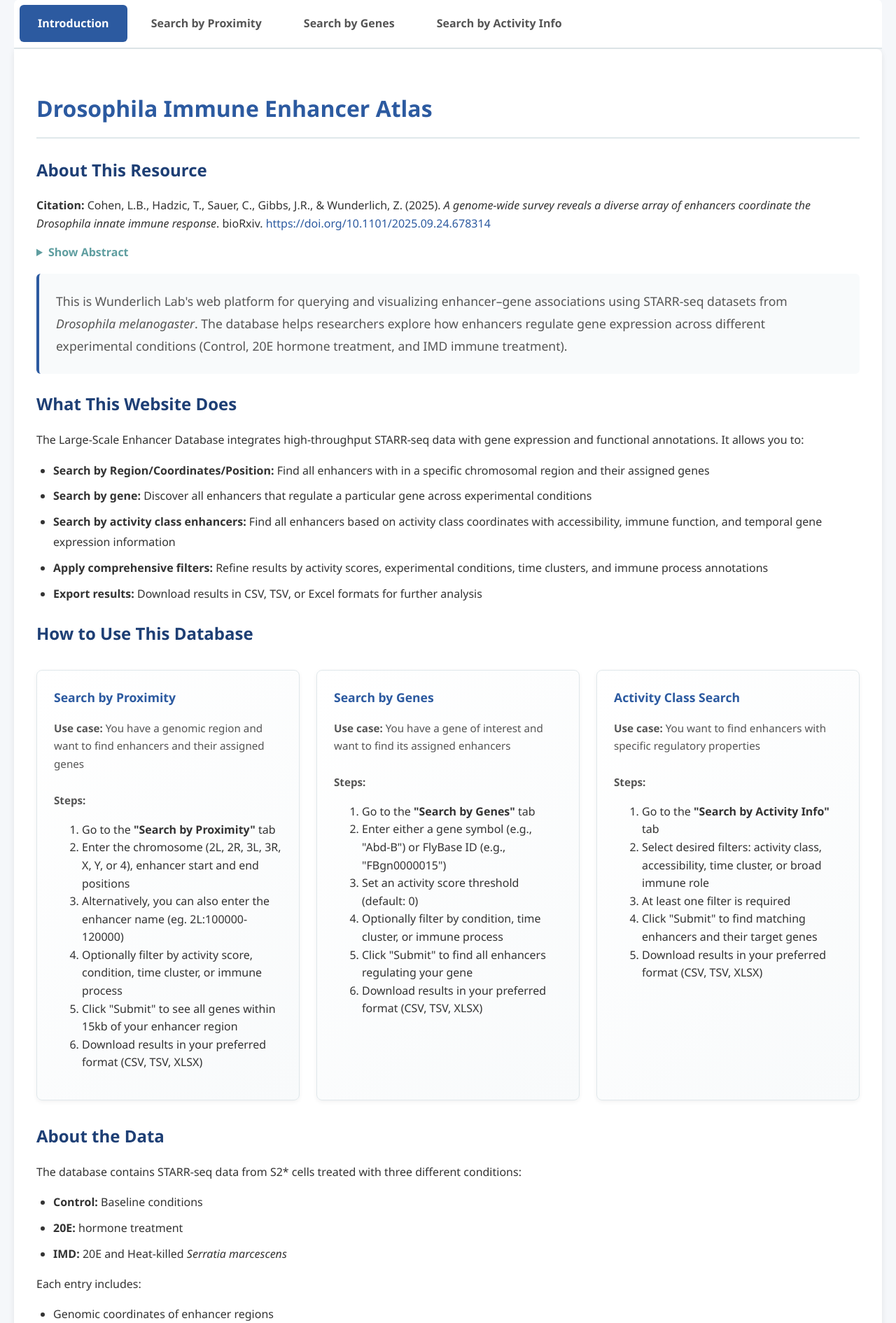
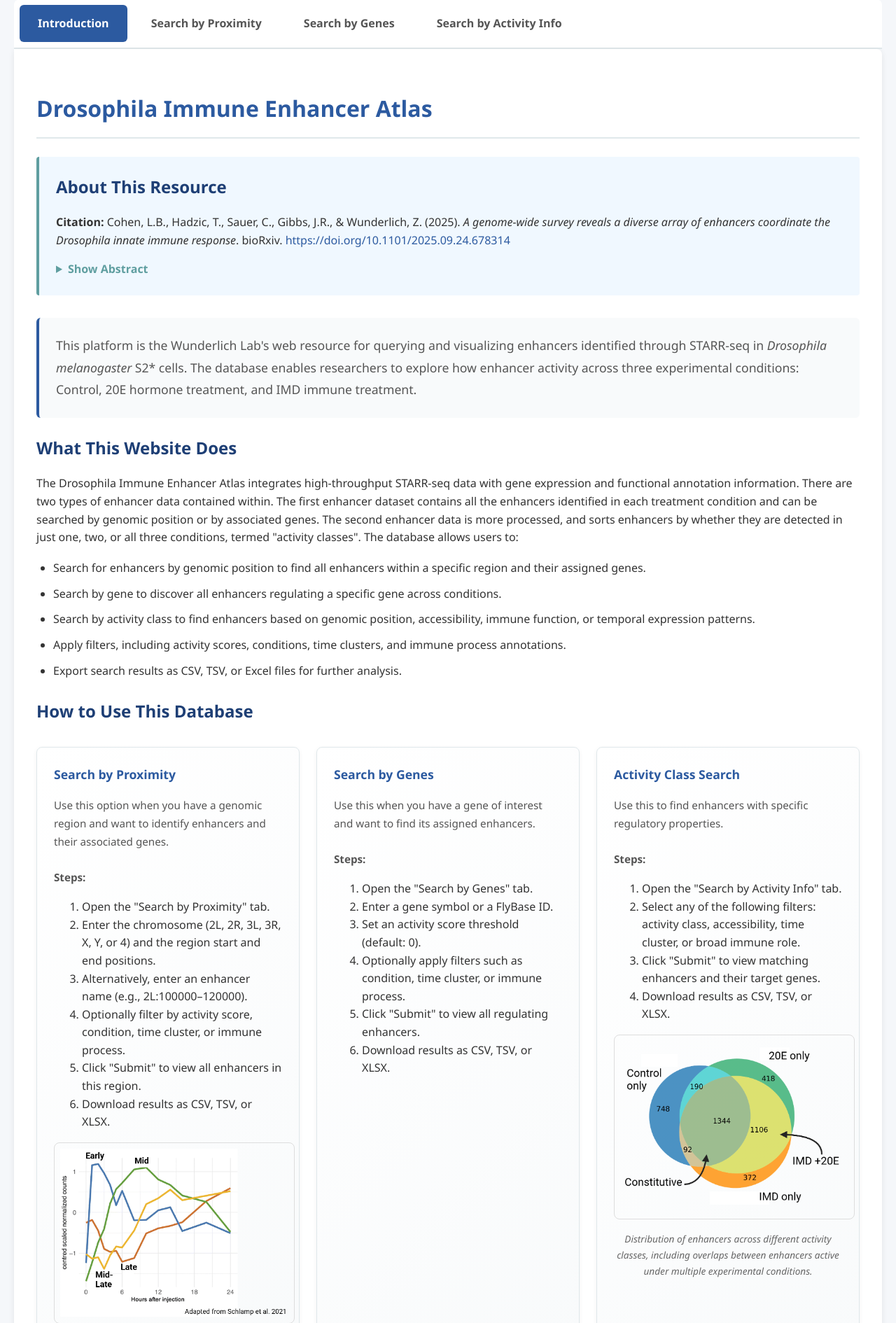
Before and after one commit to WunderlichLab/starr_query, a Flask app: page / in a window 1280 px wide. Shown: the part 207-2097 px from the top of the page at 70% size. Run offline with Flask 3, Linux system fonts and the light colour scheme; data that the repository does not hold is empty; some libraries are stand-ins or nearby versions.

Commit message:
Introduction updated

```diff
--- a/templates/template.html
+++ b/templates/template.html
@@ -22,6 +22,7 @@
                 <a href="https://wunderlichlab.mystrikingly.com/"><img src="{{ url_for('static', filename='images/wunderlich_lab_clear.png') }}" class="logo" alt="Logo"></a>
             </div>
         </div>
+
         <!-- Tabs -->
         <div class="tabs">
 
@@ -35,7 +36,8 @@
         <div id="introduction" class="tab-content active">
             <h2>Drosophila Immune Enhancer Atlas</h2>
 
-            <div>
+            <!-- Citation Box -->
+            <div style="background-color: #f0f8ff; padding: 1.5rem; border-left: 4px solid #5f9ea0; margin-bottom: 2rem; border-radius: 4px;">
                 <h3 style="margin-top: 0;">About This Resource</h3>
                 <p><strong>Citation:</strong> Cohen, L.B., Hadzic, T., Sauer, C., Gibbs, J.R., & Wunderlich, Z. (2025).
                 <em>A genome-wide survey reveals a diverse array of enhancers coordinate the Drosophila innate immune response</em>.
@@ -66,132 +68,140 @@
                 </details>
             </div>
 
+            <!-- Description -->
             <p id="description">
-                This is Wunderlich Lab's web platform for querying and visualizing enhancer–gene associations using STARR-seq datasets
-                from <i>Drosophila melanogaster</i>. The database helps researchers explore how enhancers regulate gene expression across different
-                experimental conditions (Control, 20E hormone treatment, and IMD immune treatment).
+                This platform is the Wunderlich Lab's web resource for querying and visualizing enhancers identified through
+                STARR-seq in <i>Drosophila melanogaster</i> S2* cells. The database enables researchers to explore how enhancer activity
+                across three experimental conditions: Control, 20E hormone treatment, and IMD immune treatment.
             </p>
 
+            <!-- What This Website Does -->
             <h3>What This Website Does</h3>
             <p>
-                The Large-Scale Enhancer Database integrates high-throughput STARR-seq data with
-                gene expression and functional annotations. It allows you to:
+                The Drosophila Immune Enhancer Atlas integrates high-throughput STARR-seq data with gene expression and
+                functional annotation information. There are two types of enhancer data contained within.
+                The first enhancer dataset contains all the enhancers identified in each treatment condition and
+                can be searched by genomic position or by associated genes. The second enhancer data is more processed,
+                and sorts enhancers by whether they are detected in just one, two, or all three conditions, termed "activity classes".
+                The database allows users to:
             </p>
             <ul>
-                <li><strong>Search by Region/Coordinates/Position:</strong>
-                    Find all enhancers with in a specific chromosomal region and their assigned genes</li>
-                <li><strong>Search by gene:</strong>
-                    Discover all enhancers that regulate a particular gene across experimental conditions</li>
-                <li><strong>Search by activity class enhancers: </strong>
-                    Find all enhancers based on activity class coordinates with accessibility, immune function, and temporal gene expression information</li>
-                <li><strong>Apply comprehensive filters:</strong>
-                    Refine results by activity scores, experimental conditions, time clusters, and immune process annotations</li>
-                <li><strong>Export results:</strong>
-                    Download results in CSV, TSV, or Excel formats for further analysis</li>
+                <li>Search for enhancers by genomic position to find all enhancers within a specific region and their assigned genes.</li>
+                <li>Search by gene to discover all enhancers regulating a specific gene across conditions.</li>
+                <li>Search by activity class to find enhancers based on genomic position, accessibility, immune function, or temporal expression patterns.</li>
+                <li>Apply filters, including activity scores, conditions, time clusters, and immune process annotations.</li>
+                <li>Export search results as CSV, TSV, or Excel files for further analysis.</li>
             </ul>
 
+            <!-- How to Use This Database -->
             <h3>How to Use This Database</h3>
 
             <div class="info-boxes">
+                <!-- Search by Proximity Box -->
                 <div class="info-box" id="regionBox">
                     <h4>Search by Proximity</h4>
                     <p>
-                        <strong>Use case:</strong> You have a genomic region and want to find enhancers and their assigned genes<br><br>
+                        Use this option when you have a genomic region and want to identify enhancers and their associated genes.<br><br>
                         <strong>Steps:</strong>
                     </p>
                     <ol>
-                        <li>Go to the <strong>"Search by Proximity"</strong> tab</li>
-                        <li>Enter the chromosome (2L, 2R, 3L, 3R, X, Y, or 4), enhancer start and end positions</li>
-                        <li>Alternatively, you can also enter the enhancer name (eg. 2L:100000-120000)</li>
-                        <li>Optionally filter by activity score, condition, time cluster, or immune process</li>
-                        <li>Click "Submit" to see all genes within 15kb of your enhancer region</li>
-                        <li>Download results in your preferred format (CSV, TSV, XLSX)</li>
+                        <li>Open the "Search by Proximity" tab.</li>
+                        <li>Enter the chromosome (2L, 2R, 3L, 3R, X, Y, or 4) and the region start and end positions.</li>
+                        <li>Alternatively, enter an enhancer name (e.g., 2L:100000–120000).</li>
+                        <li>Optionally filter by activity score, condition, time cluster, or immune process.</li>
+                        <li>Click "Submit" to view all enhancers in this region.</li>
+                        <li>Download results as CSV, TSV, or XLSX.</li>
+                    </ol>
+                    <div style="text-align: center; margin-top: 1rem;">
+                        <img src="{{ url_for('static', filename='images/time_course_graph.png') }}"
+                             alt="Line Graph showing time course graph"
+                             style="max-width: 100%; height: auto; border: 1px solid #ddd; border-radius: 8px; padding: 0.5rem;">
+                        <p style="font-size: 0.85em; color: #666; margin-top: 0.5rem; font-style: italic;">
+                            Time course expression patterns of immune-responsive genes.
+                        </p>
+                    </div>
+                </div>
+
+                <!-- Search by Genes Box -->
+                <div class="info-box" id="geneBox">
+                    <h4>Search by Genes</h4>
+                    <p>
+                        Use this when you have a gene of interest and want to find its assigned enhancers.<br><br>
+                        <strong>Steps:</strong>
+                    </p>
+                    <ol>
+                        <li>Open the "Search by Genes" tab.</li>
+                        <li>Enter a gene symbol or a FlyBase ID.</li>
+                        <li>Set an activity score threshold (default: 0).</li>
+                        <li>Optionally apply filters such as condition, time cluster, or immune process.</li>
+                        <li>Click "Submit" to view all regulating enhancers.</li>
+                        <li>Download results as CSV, TSV, or XLSX.</li>
                     </ol>
                 </div>
 
-                <div class="info-box" id="geneBox">
-                    <h4>Search by Genes</h4>
+                <!-- Activity Class Search Box -->
+                <div class="info-box" id="activityBox">
+                    <h4>Activity Class Search</h4>
                     <p>
-                        <strong>Use case:</strong> You have a gene of interest and want to find its assigned enhancers<br><br>
+                        Use this to find enhancers with specific regulatory properties.<br><br>
                         <strong>Steps:</strong>
                     </p>
                     <ol>
-                        <li>Go to the <strong>"Search by Genes"</strong> tab</li>
-                        <li>Enter either a gene symbol (e.g., "Abd-B") or FlyBase ID (e.g., "FBgn0000015")</li>
-                        <li>Set an activity score threshold (default: 0)</li>
-                        <li>Optionally filter by condition, time cluster, or immune process</li>
-                        <li>Click "Submit" to find all enhancers regulating your gene</li>
-                        <li>Download results in your preferred format (CSV, TSV, XLSX)</li>
+                        <li>Open the "Search by Activity Info" tab.</li>
+                        <li>Select any of the following filters: activity class, accessibility, time cluster, or broad immune role.</li>
+                        <li>Click "Submit" to view matching enhancers and their target genes.</li>
+                        <li>Download results as CSV, TSV, or XLSX.</li>
                     </ol>
-                </div>
-
-                <div class="info-box" id="activityBox">
-                    <h4>Activity Class Search</h4>
-                    <p>
-                        <strong>Use case:</strong> You want to find enhancers with specific regulatory properties<br><br>
-                        <strong>Steps:</strong>
-                    </p>
-                    <ol>
-                        <li>Go to the <strong>"Search by Activity Info"</strong> tab</li>
-                        <li>Select desired filters: activity class, accessibility, time cluster, or broad immune role</li>
-                        <li>At least one filter is required</li>
-                        <li>Click "Submit" to find matching enhancers and their target genes</li>
-                        <li>Download results in your preferred format (CSV, TSV, XLSX)</li>
-                    </ol>
+                    <div style="text-align: center; margin-top: 1rem;">
+                        <img src="{{ url_for('static', filename='images/activity_class_venn.png') }}"
+                             alt="Venn Diagram showing enhancer activity class distribution"
+                             style="max-width: 100%; height: auto; border: 1px solid #ddd; border-radius: 8px; padding: 0.5rem;">
+                        <p style="font-size: 0.85em; color: #666; margin-top: 0.5rem; font-style: italic;">
+                            Distribution of enhancers across different activity classes,
+                            including overlaps between enhancers active under multiple experimental conditions.
+                        </p>
+                    </div>
                 </div>
             </div>
 
+            <!-- About the Data -->
             <h3>About the Data</h3>
             <p>The database contains STARR-seq data from S2* cells treated with three different conditions:</p>
             <ul>
-                <li><strong>Control:</strong> Baseline conditions</li>
-                <li><strong>20E:</strong> hormone treatment</li>
-                <li><strong>IMD:</strong> 20E and Heat-killed <i>Serratia marcescens</i></li>
+                <li><strong>Control:</strong> Baseline</li>
+                <li><strong>20E:</strong> Hormone treatment</li>
+                <li><strong>IMD:</strong> 20E and heat-killed <i>Serratia marcescens</i></li>
             </ul>
 
             <p>Each entry includes:</p>
             <ul>
                 <li>Genomic coordinates of enhancer regions</li>
-                <li>Genes found within 5kb upstream and 15 kb downstream of each enhancer</li>
-                <li>Gene expression levels (TPM values) across conditions</li>
-                <li>Enhancer activity scores from STARR-seq assays</li>
-                <li>Accessibility information (based on ATAC-seq in immune induced hemocytes extracted from adult flies)</li>
-                <li>Gene annotations: immune pathway, time cluster classification, and distance to enhancer</li>
-                <li>Transcription factor motifs and binding site counts</li>
+                <li>Genes found within 15kb upstream and 15kb downstream of each enhancer</li>
+                <li>Gene expression levels (transcripts per million (TPM) values) across conditions</li>
+                <li>Enhancer activity scores from STARR-seq</li>
+                <li>Accessibility information based on ATAC-seq from immune-induced hemocytes</li>
+                <li>Gene annotations, including immune pathways, time clusters determined by <i>Schlamp et al. 2021</i>, and distance to enhancers</li>
             </ul>
 
-            <h3>Activity Class Distribution</h3>
-            <div style="text-align: center; margin: 2rem 0;">
-                <img src="{{ url_for('static', filename='images/activity_class_venn.png') }}"
-                     alt="Venn Diagram showing enhancer activity class distribution"
-                     style="max-width: 50%; height: auto; border: 1px solid #ddd; border-radius: 8px; padding: 1rem;">
-                <p style="font-size: 0.9em; color: #666; margin-top: 0.5rem;">
-                    Distribution of enhancers across different activity classes. Overlapping regions show enhancers
-                    active in multiple conditions.
-                </p>
-            </div>
-
-            <h3>Tips for Effective Searching</h3>
-            <ul>
-                <li><strong>Sorting:</strong> Click table headers to sort by any column</li>
-                <li><strong>Filtering:</strong> Use the search box in tables to filter by text</li>
-                <li><strong>Activity scores:</strong> Higher scores indicate stronger enhancer activity</li>
-                <li><strong>Combinations:</strong> You can combine multiple filters for more specific queries</li>
-            </ul>
-
+            <!-- Questions or Issues -->
             <h3>Questions or Issues?</h3>
-            <p>For questions about this database or the underlying data, please contact the Wunderlich Lab.<br>
-            Dr. Zeba Wunderlich: zeba@bu.edu
+            <p>
+                For questions about this database or the underlying data, please contact the Wunderlich Lab.<br>
+                Dr. Zeba Wunderlich: <a href="mailto:zeba@bu.edu">zeba@bu.edu</a>
             </p>
 
+            <!-- Acknowledgements -->
             <h3>Acknowledgements</h3>
-            <p>This database was created for, and with data provided by, the Wunderlich Lab. We thank Dr. Zeba Wunderlich and
-            Dr. Lianne Cohen for their support and guidance.</p>
+            <p>
+                This database was created with data provided by the Wunderlich Lab. We thank Dr. Zeba Wunderlich and Dr. Lianne Cohen
+                for their support and guidance.
+            </p>
 
-            <p>This website was originally developed by Anushka Dongaonkar, Yuki Ito, Gary Twu, and Jahnavi Kodali as part of the course
-            BF768 Biological Database Systems at Boston University, facilitated by Dr. Gary Benson.
-            Following the course, Anushka Dongaonkar continued to expand and maintain the project. </p>
-
+            <p>
+                This website was originally developed by Anushka Dongaonkar, Yuki Ito, Gary Twu, and Jahnavi Kodali as part of the course
+                <strong>BF768 Biological Database Systems</strong> at Boston University, facilitated by Dr. Gary Benson.<br>
+                Following the course, Anushka Dongaonkar continued to expand and maintain the project.
+            </p>
         </div>
 
 
```
Also changed, not shown: static/images/time_course_graph.png (added).
